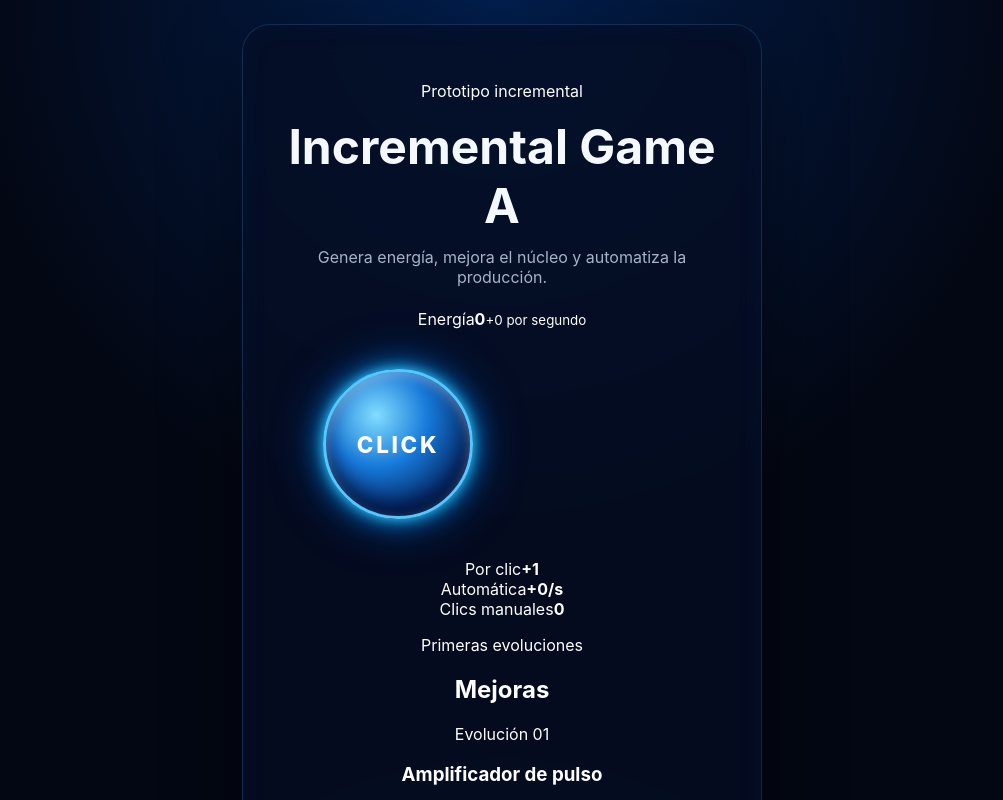
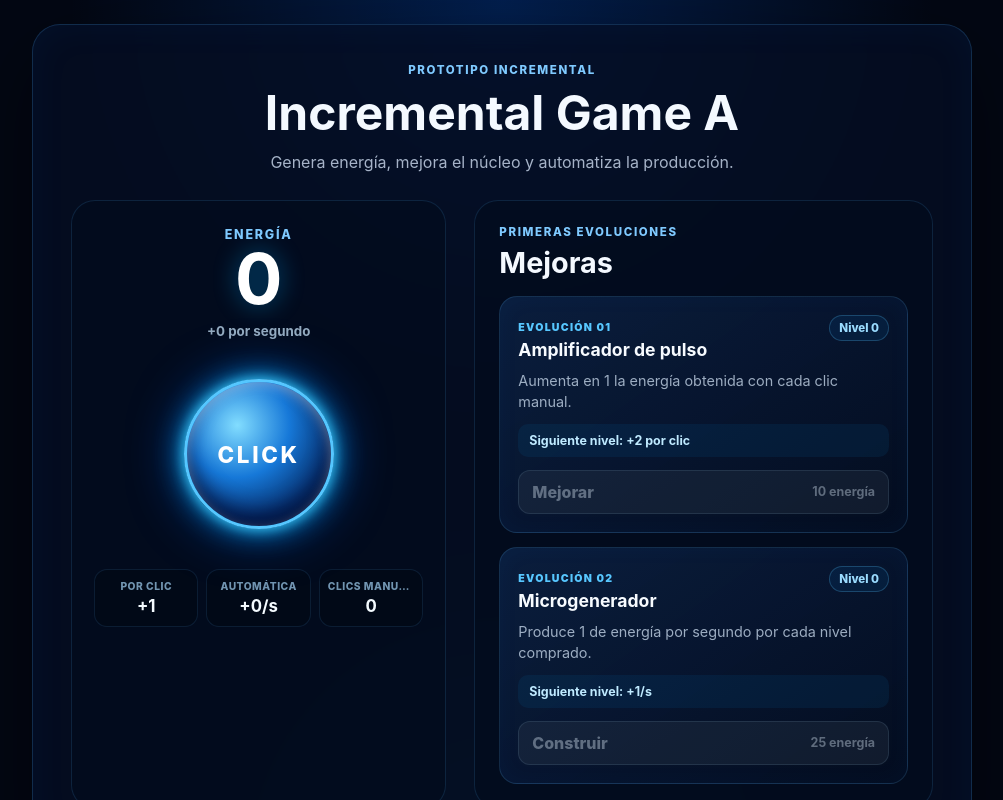
Before and after one commit to xArtXtrAx/incremental-game-A, a React (Vite) app: page / in a window 1280 px wide. Shown: the top 800 px of the page, without its empty margins (138-1141 px from the left). Built offline with nearby package versions, Linux system fonts and the light colour scheme.

Commit message:
Diseñar panel de energía y evoluciones

```diff
--- a/src/App.css
+++ b/src/App.css
@@ -6,32 +6,89 @@
 }
 
 .game-panel {
-  width: min(100%, 520px);
-  min-height: 520px;
+  width: min(100%, 940px);
+  padding: 38px;
+  border: 1px solid rgba(69, 170, 255, 0.2);
+  border-radius: 28px;
+  background: rgba(6, 14, 35, 0.82);
+  box-shadow:
+    0 30px 80px rgba(0, 0, 0, 0.45),
+    inset 0 0 40px rgba(0, 119, 255, 0.05);
+  backdrop-filter: blur(14px);
+}
+
+.game-header {
+  text-align: center;
+}
+
+.eyebrow {
+  margin: 0 0 6px;
+  color: #7fcaff;
+  font-size: 0.72rem;
+  font-weight: 800;
+  letter-spacing: 0.14em;
+  text-transform: uppercase;
+}
+
+.game-header h1 {
+  margin: 0;
+  color: #f4f9ff;
+  font-size: clamp(2rem, 5vw, 3rem);
+}
+
+.instructions {
+  margin: 10px 0 28px;
+  color: rgba(220, 235, 255, 0.75);
+}
+
+.game-layout {
+  display: grid;
+  grid-template-columns: minmax(300px, 0.9fr) minmax(340px, 1.1fr);
+  gap: 28px;
+  align-items: stretch;
+}
+
+.core-column,
+.upgrades-panel {
+  border: 1px solid rgba(83, 182, 255, 0.14);
+  border-radius: 24px;
+  background: rgba(3, 12, 30, 0.62);
+}
+
+.core-column {
   display: flex;
   flex-direction: column;
   align-items: center;
-  justify-content: center;
-  padding: 40px;
-  text-align: center;
-  border: 1px solid rgba(69, 170, 255, 0.2);
-  border-radius: 28px;
-  background: rgba(6, 14, 35, 0.78);
-  box-shadow:
-    0 30px 80px rgba(0, 0, 0, 0.45),
-    inset 0 0 30px rgba(0, 119, 255, 0.05);
-  backdrop-filter: blur(14px);
+  padding: 26px 22px 22px;
 }
 
-.game-panel h1 {
-  margin: 0;
-  font-size: clamp(2rem, 5vw, 3rem);
-  color: #f4f9ff;
+.energy-display {
+  text-align: center;
 }
 
-.instructions {
-  margin: 12px 0 22px;
-  color: rgba(220, 235, 255, 0.75);
+.energy-display span {
+  display: block;
+  color: #7fcaff;
+  font-size: 0.78rem;
+  font-weight: 800;
+  letter-spacing: 0.14em;
+  text-transform: uppercase;
+}
+
+.energy-display strong {
+  display: block;
+  margin-top: 2px;
+  color: white;
+  font-size: clamp(2.7rem, 7vw, 4.4rem);
+  line-height: 1;
+  text-shadow: 0 0 24px rgba(0, 174, 255, 0.45);
+}
+
+.energy-display small {
+  display: block;
+  margin-top: 9px;
+  color: rgba(205, 233, 255, 0.72);
+  font-weight: 700;
 }
 
 .button-stage {
@@ -78,9 +135,10 @@
   filter: brightness(1.12);
 }
 
-.click-button:focus-visible {
+.click-button:focus-visible,
+.upgrade-button:focus-visible {
   outline: 3px solid white;
-  outline-offset: 7px;
+  outline-offset: 5px;
 }
 
 .click-burst {
@@ -94,9 +152,9 @@
   position: absolute;
   top: 50%;
   left: 50%;
-  width: 64px;
+  width: 80px;
   margin-top: -18px;
-  margin-left: -32px;
+  margin-left: -40px;
   color: #dff8ff;
   font-size: 1.65rem;
   font-weight: 900;
@@ -123,29 +181,152 @@
     0 0 16px rgba(0, 174, 255, 0.9);
 }
 
-.click-counter {
-  min-width: 170px;
-  margin-top: 8px;
-  padding: 14px 24px;
-  border: 1px solid rgba(83, 182, 255, 0.2);
-  border-radius: 18px;
-  background: rgba(3, 12, 30, 0.7);
+.stats-grid {
+  width: 100%;
+  display: grid;
+  grid-template-columns: repeat(3, 1fr);
+  gap: 8px;
 }
 
-.click-counter span {
+.stat-card {
+  min-width: 0;
+  padding: 10px 8px;
+  border: 1px solid rgba(83, 182, 255, 0.12);
+  border-radius: 13px;
+  background: rgba(2, 9, 23, 0.72);
+  text-align: center;
+}
+
+.stat-card span {
   display: block;
-  color: #7fcaff;
-  font-size: 0.75rem;
-  font-weight: 700;
+  overflow: hidden;
+  color: rgba(162, 209, 244, 0.7);
+  font-size: 0.64rem;
+  font-weight: 800;
+  letter-spacing: 0.05em;
+  text-overflow: ellipsis;
+  text-transform: uppercase;
+  white-space: nowrap;
+}
+
+.stat-card strong {
+  display: block;
+  margin-top: 4px;
+  color: #f4fbff;
+  font-size: 1.05rem;
+}
+
+.upgrades-panel {
+  padding: 24px;
+}
+
+.upgrades-heading {
+  margin-bottom: 16px;
+}
+
+.upgrades-heading h2 {
+  margin: 0;
+  color: #f4f9ff;
+  font-size: 1.8rem;
+}
+
+.upgrade-card {
+  padding: 18px;
+  border: 1px solid rgba(92, 191, 255, 0.16);
+  border-radius: 18px;
+  background:
+    linear-gradient(145deg, rgba(15, 39, 78, 0.68), rgba(4, 13, 32, 0.82));
+  box-shadow: inset 0 0 24px rgba(0, 130, 255, 0.04);
+}
+
+.upgrade-card + .upgrade-card {
+  margin-top: 14px;
+}
+
+.upgrade-card-header {
+  display: flex;
+  gap: 12px;
+  align-items: flex-start;
+  justify-content: space-between;
+}
+
+.upgrade-number {
+  color: #57c7ff;
+  font-size: 0.66rem;
+  font-weight: 900;
   letter-spacing: 0.12em;
   text-transform: uppercase;
 }
 
-.click-counter strong {
-  display: block;
-  margin-top: 4px;
+.upgrade-card h3 {
+  margin: 4px 0 0;
+  color: #f7fbff;
+  font-size: 1.1rem;
+}
+
+.level-badge {
+  flex: 0 0 auto;
+  padding: 5px 9px;
+  border: 1px solid rgba(94, 201, 255, 0.24);
+  border-radius: 999px;
+  color: #9bdcff;
+  background: rgba(0, 127, 216, 0.1);
+  font-size: 0.72rem;
+  font-weight: 800;
+}
+
+.upgrade-card p {
+  margin: 11px 0;
+  color: rgba(215, 232, 250, 0.72);
+  font-size: 0.9rem;
+  line-height: 1.45;
+}
+
+.upgrade-effect {
+  padding: 9px 11px;
+  border-radius: 10px;
+  color: #bfeaff;
+  background: rgba(0, 133, 213, 0.09);
+  font-size: 0.78rem;
+  font-weight: 700;
+}
+
+.upgrade-button {
+  width: 100%;
+  margin-top: 13px;
+  padding: 11px 13px;
+  border: 1px solid rgba(101, 210, 255, 0.68);
+  border-radius: 12px;
+  display: flex;
+  align-items: center;
+  justify-content: space-between;
   color: white;
-  font-size: 2.2rem;
+  background: linear-gradient(135deg, #0876c9, #064992);
+  cursor: pointer;
+  transition:
+    filter 160ms ease,
+    transform 160ms ease,
+    opacity 160ms ease;
+}
+
+.upgrade-button:hover:not(:disabled) {
+  filter: brightness(1.16);
+  transform: translateY(-1px);
+}
+
+.upgrade-button:disabled {
+  border-color: rgba(117, 151, 179, 0.18);
+  color: rgba(205, 220, 233, 0.42);
+  background: rgba(63, 77, 94, 0.22);
+  cursor: not-allowed;
+}
+
+.upgrade-button span {
+  font-weight: 800;
+}
+
+.upgrade-button strong {
+  font-size: 0.78rem;
 }
 
 @keyframes neon-pulse {
@@ -169,8 +350,44 @@
   }
 }
 
+@media (max-width: 760px) {
+  .game-panel {
+    padding: 24px 16px;
+  }
+
+  .game-layout {
+    grid-template-columns: 1fr;
+  }
+
+  .upgrades-panel {
+    padding: 18px;
+  }
+}
+
+@media (max-width: 420px) {
+  .game-screen {
+    padding: 12px;
+  }
+
+  .core-column {
+    padding-inline: 12px;
+  }
+
+  .stats-grid {
+    grid-template-columns: 1fr;
+  }
+
+  .stat-card span {
+    white-space: normal;
+  }
+}
+
 @media (prefers-reduced-motion: reduce) {
   .click-button {
     animation: none;
   }
+
+  .upgrade-button {
+    transition: none;
+  }
 }
```
